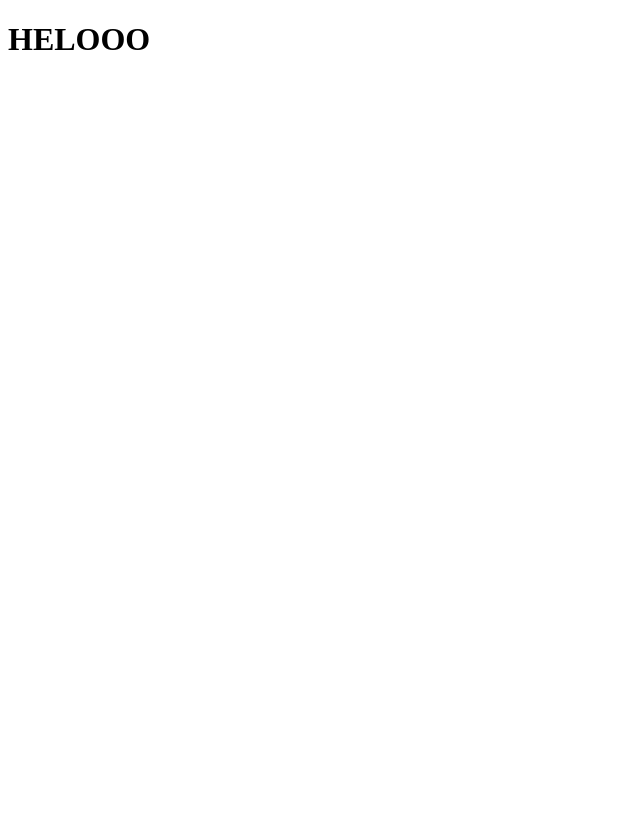
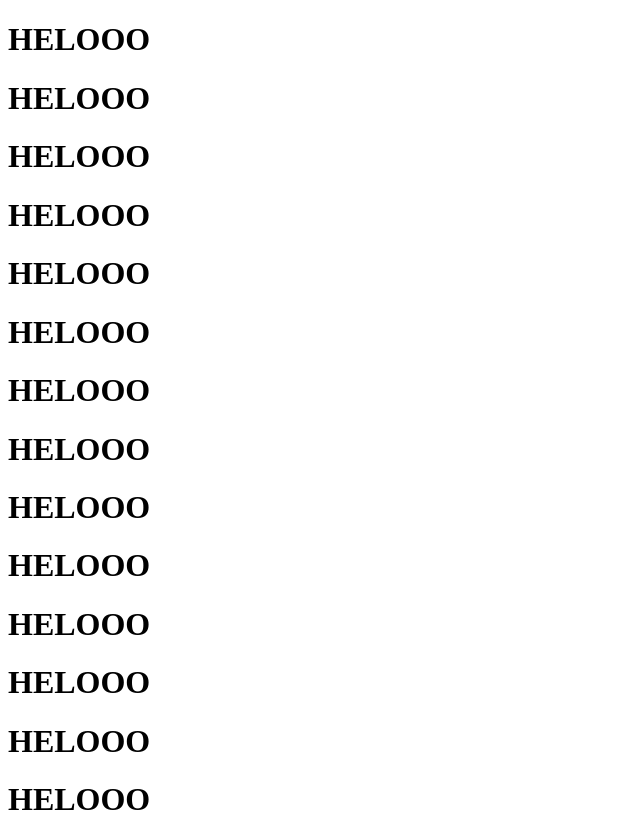
Before and after one commit to Shivamghodke05/test-repo, a plain HTML site: page index.html in a window 1280 px wide. Shown: the whole page, without its empty margins (0-640 px from the left). Before the commit the page ends 800 px from the top, so only its background shows below. Drawn offline with Linux system fonts and the light colour scheme.

Commit message:
Update index.html

```diff
--- a/index.html
+++ b/index.html
@@ -7,5 +7,18 @@
 </head>
 <body>
     <h1>HELOOO</h1>
+    <h1>HELOOO</h1>
+    <h1>HELOOO</h1>
+    <h1>HELOOO</h1>
+    <h1>HELOOO</h1>
+    <h1>HELOOO</h1>
+    <h1>HELOOO</h1>
+    <h1>HELOOO</h1>
+    <h1>HELOOO</h1>
+    <h1>HELOOO</h1>
+    <h1>HELOOO</h1>
+    <h1>HELOOO</h1>
+    <h1>HELOOO</h1>
+    <h1>HELOOO</h1>
 </body>
 </html>
```
